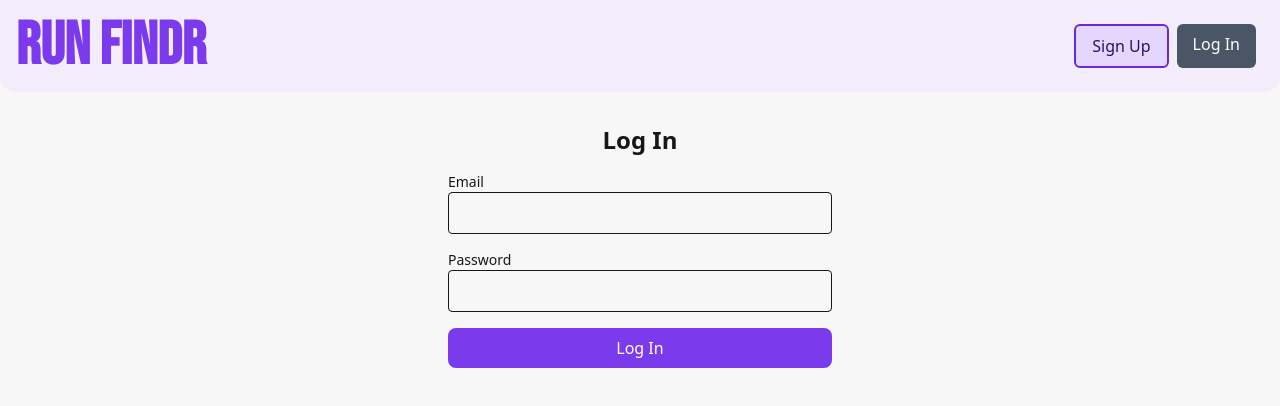
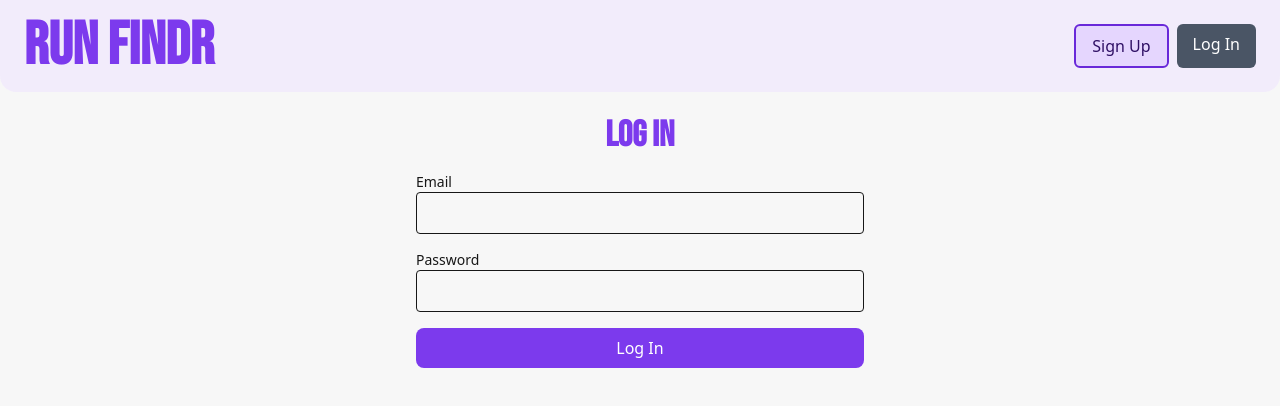
Before and after one commit to lexkon/run-findr, a Next.js app: page /login in a window 1280 px wide. Shown: the top 406 px of the page. Built offline with nearby package versions, Linux system fonts and the light colour scheme; no server answers.

Commit message:
more style tweaks

```diff
--- a/app/login/page.tsx
+++ b/app/login/page.tsx
@@ -5,6 +5,7 @@ export default function Login() {
     return (
         <>
             <Header />
+            <h2 className="font-heading text-electric-violet-600 text-4xl font-semibold text-center mt-6">Log In</h2>
             <LoginForm />
         </>
     )
--- a/app/not-found.tsx
+++ b/app/not-found.tsx
@@ -5,10 +5,10 @@ export default function Custom404() {
     return (
         <>
             <Header />
-            <main className="text-center m-4 mb-12 p-6">
+            <main className="text-left m-4 mb-12 p-4">
                 <h1 className="font-heading text-electric-violet-600 tracking-wider text-5xl md:text-6xl uppercase font-bold mb-4">404!</h1>
-                <h1 className="text-2xl md:text-3xl font-extrabold mb-4">Looks like you took a wrong turn</h1>
-                <Link href="/" className="text-2xl font-bold underline">Let's head back home</Link>
+                <h1 className="text-2xl md:text-3xl font-extrabold mb-6">Looks like your GPS took you on a wrong turn</h1>
+                <Link href="/" className="p-2 px-4 font-medium text-lg text-electric-violet-950 bg-electric-violet-200 border-2 border-electric-violet-700 rounded-md">Let's head back home</Link>
             </main>
 
         </>
--- a/app/page.tsx
+++ b/app/page.tsx
@@ -12,7 +12,7 @@ export default function Home() {
     <>
       <Header />
       <main className='lg:mx-auto lg:max-w-5xl lg:self-center mb-16 mx-4 p-2'>
-        <h1 className='font-heading text-3xl text-electric-violet-950 font-bold mb-8 tracking-wide'>Where will your next run be?</h1>
+        <h1 className='font-heading text-3xl text-electric-violet-950 font-bold mb-8 tracking-wide'>Where will you run next?</h1>
         <div className="">
           <EventList />
         </div>
--- a/components/EventList.tsx
+++ b/components/EventList.tsx
@@ -15,9 +15,10 @@ export default function EventList() {
     const getEvents = async () => {
         try {
             setIsLoading(true)
-            const { data, error } = await supabase
+            const { data } = await supabase
                 .from('running_events')
                 .select('*')
+                .order('event_date', { ascending: true })
             if (data) setEvents(data as RunningEvent[]);
             console.log(data)
         } catch (error) {
--- a/components/Header.tsx
+++ b/components/Header.tsx
@@ -5,7 +5,7 @@ export default function Header() {
     return (
         <header className='flex flex-row justify-between p-4 bg-electric-violet-100/70 rounded-b-2xl mb-4'>
             <Link href='/'>
-                <h1 className="text-left uppercase font-heading tracking-normal text-5xl md:text-6xl font-bold text-electric-violet-600">Run Findr</h1 >
+                <h1 className="text-left uppercase font-heading tracking-normal text-5xl md:text-6xl mx-2 font-bold text-electric-violet-600">Run Findr</h1 >
             </Link>
             <Nav />
         </header>
--- a/components/LoginForm.tsx
+++ b/components/LoginForm.tsx
@@ -34,9 +34,7 @@ export default function LoginForm() {
     }
 
     return (
-        <form onSubmit={handleLogin} className="space-y-4 max-w-sm mx-auto mt-8">
-            <h2 className="text-2xl font-semibold text-center">Log In</h2>
-
+        <form onSubmit={handleLogin} className="space-y-4 max-w-md mx-auto mt-4">
             <div>
                 <label className="block text-sm font-medium">Email</label>
                 <input
--- a/context/UserContext.tsx
+++ b/context/UserContext.tsx
@@ -48,9 +48,7 @@ export function UserProvider({ children }: { children: React.ReactNode }) {
 
         getUser()
 
-        const {
-            data: { subscription }
-        } = supabase.auth.onAuthStateChange(() => {
+        const { data: { subscription } } = supabase.auth.onAuthStateChange(() => {
             getUser()
         })
 
```
